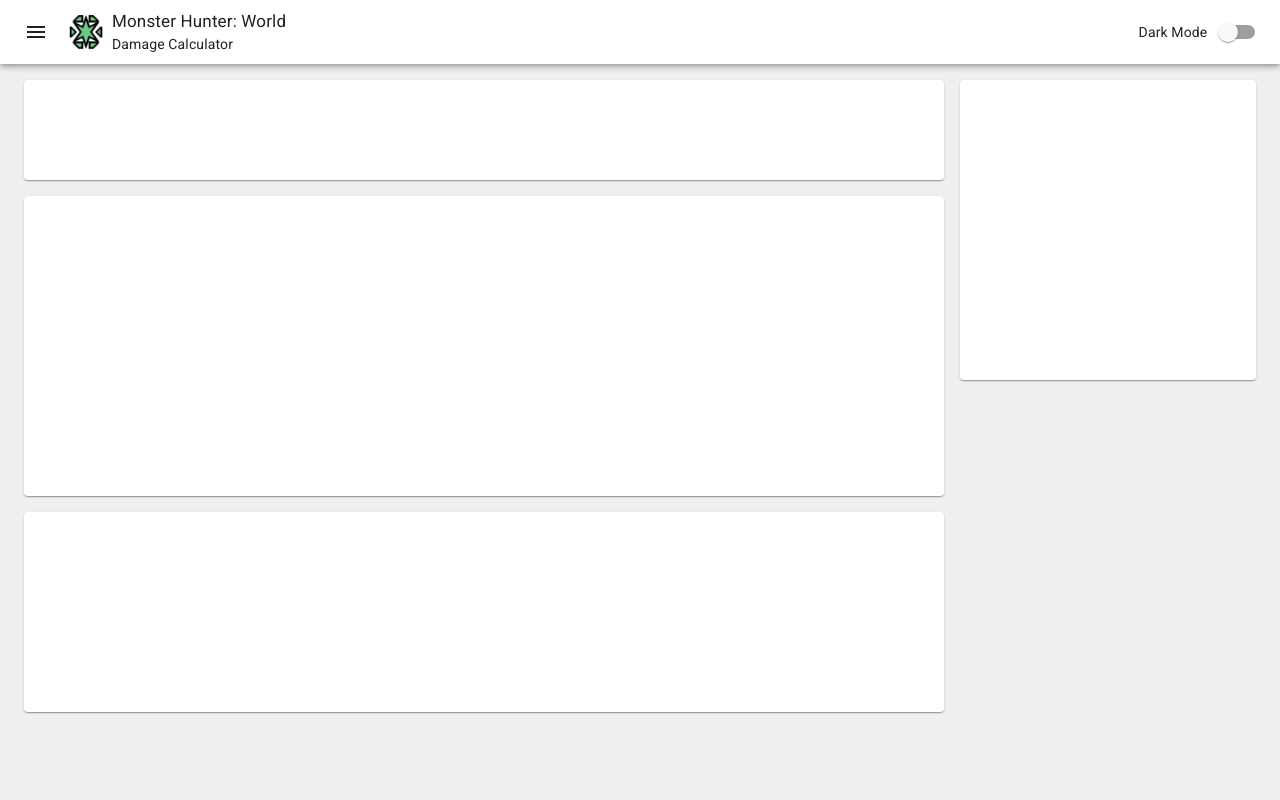
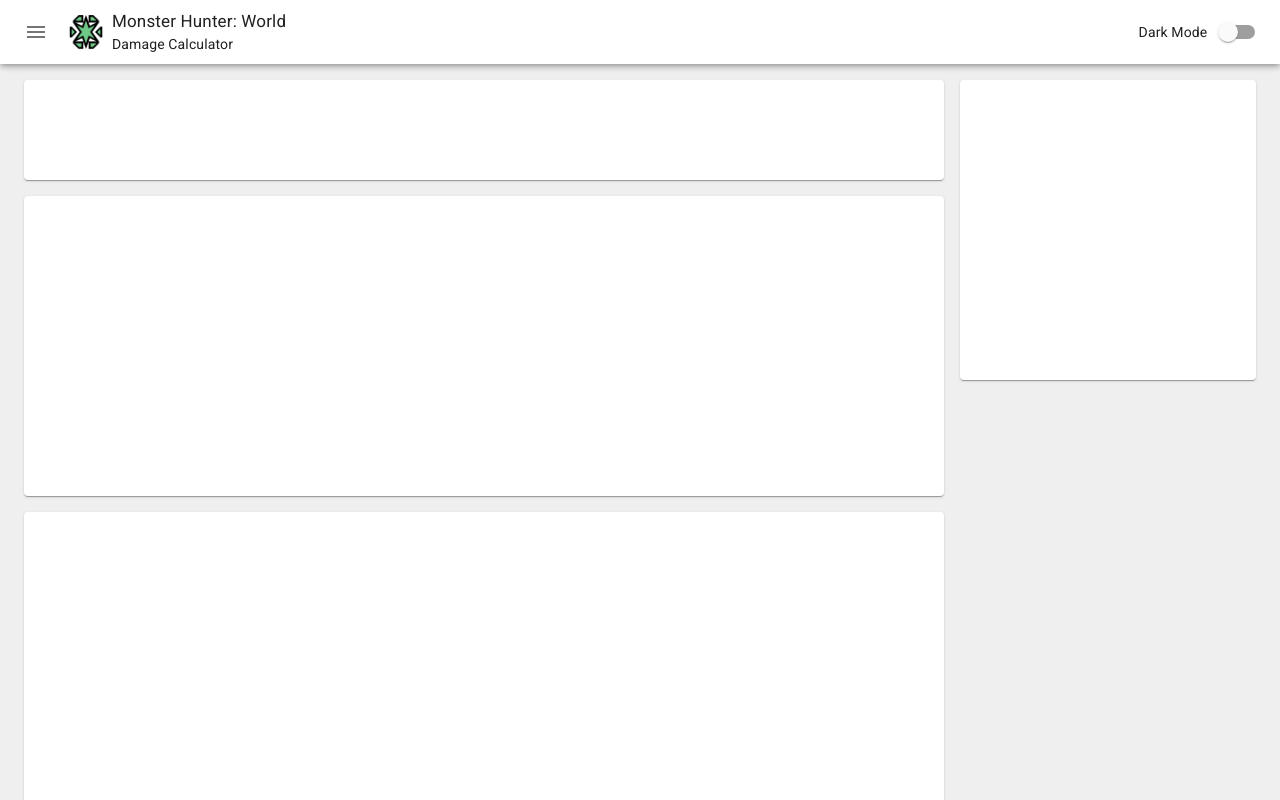
Before and after one commit to dsankar1/mhwcalculator-ui, a React (Create React App) app: page /calculator/damage in a window 1280 px wide. Shown: the top 800 px of the page. Built offline with nearby package versions, Linux system fonts and the light colour scheme.

Commit message:
added side navigation

```diff
--- a/package.json
+++ b/package.json
@@ -7,6 +7,7 @@
     "@material-ui/core": "^4.7.0",
     "@material-ui/icons": "^4.5.1",
     "axios": "^0.18.1",
+    "clsx": "^1.0.4",
     "lodash": "^4.17.15",
     "react": "^16.12.0",
     "react-dom": "^16.12.0",
--- a/src/App.js
+++ b/src/App.js
@@ -1,17 +1,19 @@
-import _ from 'lodash';
-import React, { createContext, Fragment, useState, useCallback } from 'react';
-import { createMuiTheme, ThemeProvider, darken } from '@material-ui/core/styles';
-import { CssBaseline, useMediaQuery, makeStyles, Box, AppBar, Toolbar, IconButton, Typography, FormControlLabel, Switch } from '@material-ui/core';
-import { Menu } from '@material-ui/icons';
+import React, { createContext, useState, useCallback } from 'react';
+import { createMuiTheme, ThemeProvider } from '@material-ui/core/styles';
+import { CssBaseline, makeStyles, List, ListItem, ListItemIcon, ListItemText } from '@material-ui/core';
+import { Home, Info } from '@material-ui/icons';
 import { Switch as RouteSwitch, Route, Redirect } from 'react-router-dom';
 import DamageCalculator from './DamageCalculator';
-import NotFound from './NotFound';
+import Navigation from './Navigation';
 
 export const SubtitleContext = createContext();
 
 const lightTheme = createMuiTheme({
     palette: {
         type: 'light',
+        text: {
+            primary: '#212121'
+        },
         background: {
             default: '#efefef'
         },
@@ -27,6 +29,9 @@ const lightTheme = createMuiTheme({
 const darkTheme = createMuiTheme({
     palette: {
         type: 'dark',
+        text: {
+            primary: '#efefef'
+        },
         background: {
             default: '#212121',
             paper: '#303030'
@@ -40,119 +45,67 @@ const darkTheme = createMuiTheme({
     }
 });
 
+const useStyles = makeStyles(theme => ({
+    menuItem: {
+        paddingLeft: theme.spacing(3),
+        paddingRight: theme.spacing(3),
+        [theme.breakpoints.down('sm')]: {
+            paddingLeft: theme.spacing(2),
+            paddingRight: theme.spacing(2),
+        }
+    }
+}));
+
 export const App = () => {
     const [mode, setMode] = useState('light');
+    const [menuOpen, setMenuOpen] = useState(false);
+    const [subtitle, setSubtitle] = useState('');
+    const classes = useStyles();
 
     const toggleMode = useCallback(() => {
-        if (mode === 'dark') {
-            setMode('light');
-        } else {
-            setMode('dark');
-        }
-    }, [mode, setMode]);
+        setMode(mode => mode === 'dark' ? 'light' : 'dark');
+    }, [setMode]);
+
+    const toggleMenu = useCallback(() => {
+        setMenuOpen(menuOpen => !menuOpen);
+    }, [setMenuOpen]);
 
     return (
         <ThemeProvider theme={mode === 'dark' ? darkTheme : lightTheme}>
-            <Route render={routeProps => (
-                <Content {...routeProps} mode={mode} toggleMode={toggleMode} />
-            )} />
-        </ThemeProvider>
-    )
-}
-
-const useStyles = makeStyles(theme => ({
-    appBar: {
-        backgroundColor: theme.palette.background.paper
-    },
-    titleBox: {
-        flexGrow: 1,
-        marginLeft: theme.spacing(1)
-    },
-    icon: {
-        width: 36,
-        height: 36,
-        cursor: 'pointer'
-    },
-    title: {
-        fontSize: 17,
-        color: darken(theme.palette.text.primary, 0.1)
-    },
-    subtitle: {
-        fontSize: 14,
-        color: darken(theme.palette.text.primary, 0.1)
-    },
-    menu: {
-        marginRight: theme.spacing(1),
-        color: darken(theme.palette.text.primary, 0.1)
-    },
-    darkModeLabel: {
-        fontSize: 14,
-        marginRight: theme.spacing(0.2),
-        color: darken(theme.palette.text.primary, 0.1)
-    }
-}));
-
-const Content = ({ history, mode, toggleMode }) => {
-    const [subtitle, setSubtitle] = useState();
-    const mobile = useMediaQuery('(min-width:500px)');
-    const classes = useStyles();
-
-    const goHome = useCallback(() => {
-        if (_.isFunction(history.push)) {
-            history.push('/');
-        }
-    }, [history.push]);
-
-    return (
-        <Fragment>
             <CssBaseline />
             <SubtitleContext.Provider value={setSubtitle}>
-                <AppBar position='static' className={classes.appBar}>
-                    <Toolbar>
-                        <IconButton edge='start' color='inherit' aria-label='menu' className={classes.menu}>
-                            <Menu />
-                        </IconButton>
-                        <img
-                            alt='Monster Hunter Gem'
-                            src={process.env.PUBLIC_URL + '/favicon.png'}
-                            className={classes.icon}
-                            onClick={goHome}
-                        />
-                        <Box display='flex' flexDirection='column' justifyContent='center' className={classes.titleBox}>
-                            <Typography className={classes.title}>
-                                Monster Hunter: World
-                            </Typography>
-                            {subtitle && (
-                                <Typography className={classes.subtitle}>
-                                    {subtitle}
-                                </Typography>
-                            )}
-                        </Box>
-                        <FormControlLabel
-                            labelPlacement='start'
-                            label={mobile ? (
-                                <Typography className={classes.darkModeLabel}>
-                                    Dark Mode
-                                </Typography>
-                            ) : null}
-                            control={
-                                <Switch
-                                    checked={mode === 'dark'}
-                                    onClick={toggleMode}
-                                />
-                            }
-                        />
-                    </Toolbar>
-                </AppBar>
-                <Box>
-                    <RouteSwitch>
-                        <Route exact path='/' render={() => <Redirect to='/calculator/damage' />} />
-                        <Route path='/calculator/damage' component={DamageCalculator} />
-                        <Route component={NotFound} />
-                    </RouteSwitch>
-                </Box>
+                <Route render={({ history }) => (
+                    <Navigation
+                        subtitle={subtitle}
+                        menuOpen={menuOpen}
+                        onMenuClick={toggleMenu}
+                        onDarkModeClick={toggleMode}
+                        onHomeClick={() => history.push('/calculator/damage')}
+                        menuContent={
+                            <List>
+                                <ListItem button className={classes.menuItem}>
+                                    <ListItemIcon>
+                                        <Home />
+                                    </ListItemIcon>
+                                    <ListItemText primary='Damage Calculator' />
+                                </ListItem>
+                                {/* <ListItem button className={classes.menuItem}>
+                                    <ListItemIcon>
+                                        <Info style={{ fontSize: 22 }} />
+                                    </ListItemIcon>
+                                    <ListItemText primary='Calculation Info' />
+                                </ListItem> */}
+                            </List>
+                        }
+                    >
+                        <RouteSwitch>
+                            <Route path='/calculator/damage' component={DamageCalculator} />
+                            <Route render={() => <Redirect to='/calculator/damage' />} />
+                        </RouteSwitch>
+                    </Navigation>
+                )} />
             </SubtitleContext.Provider>
-        </Fragment>
+        </ThemeProvider>
     );
 }
 
--- a/src/DamageCalculator/index.js
+++ b/src/DamageCalculator/index.js
@@ -37,7 +37,7 @@ export const DamageCalculator = props => {
                         </Card>
                     </Grid>
                     <Grid item xs={12} className={classes.item}>
-                        <Card style={{ height: 200 }}>
+                        <Card style={{ height: 800 }}>
 
                         </Card>
                     </Grid>
--- /dev/null
+++ b/src/Navigation/SideDrawer.js
@@ -0,0 +1,60 @@
+import clsx from 'clsx';
+import React, { memo } from 'react';
+import { makeStyles, Drawer } from '@material-ui/core';
+
+const drawerWidth = 260;
+
+const useStyles = makeStyles(theme => ({
+    drawer: {
+        top: 57,
+        flexShrink: 0,
+        width: drawerWidth,
+        border: 'none',
+        whiteSpace: 'nowrap',
+        boxShadow: theme.shadows[6],
+        [`${theme.breakpoints.up('xs')} and (orientation: landscape)`]: {
+            top: 49
+        },
+        [theme.breakpoints.up('sm')]: {
+            top: 65
+        }
+    },
+    drawerOpen: {
+        width: drawerWidth,
+        transition: theme.transitions.create('width', {
+            easing: theme.transitions.easing.sharp,
+            duration: theme.transitions.duration.enteringScreen
+        }),
+    },
+    drawerClose: {
+        transition: theme.transitions.create('width', {
+            easing: theme.transitions.easing.sharp,
+            duration: theme.transitions.duration.leavingScreen
+        }),
+        width: 0,
+        overflowX: 'hidden',
+        [theme.breakpoints.up('xl')]: {
+            width: theme.spacing(9) + 1,
+        }
+    }
+}));
+
+export const SideDrawer = memo(({ open, menuContent }) => {
+    const classes = useStyles();
+    return (
+        <Drawer
+            variant='permanent'
+            classes={{
+                paper: clsx(classes.drawer, {
+                    [classes.drawerOpen]: open,
+                    [classes.drawerClose]: !open
+                })
+            }}
+            open={open}
+        >
+            {menuContent}
+        </Drawer>
+    );
+});
+
+export default SideDrawer;
--- /dev/null
+++ b/src/Navigation/TopBar.js
@@ -0,0 +1,91 @@
+import React, { memo } from 'react';
+import { makeStyles, useTheme, useMediaQuery, AppBar, Toolbar, Box, IconButton, Typography, FormControlLabel, Switch } from '@material-ui/core';
+import { Menu } from '@material-ui/icons';
+
+const useStyles = makeStyles(theme => ({
+    appBar: {
+        backgroundColor: theme.palette.background.paper
+    },
+    titleBox: {
+        flexGrow: 1,
+        marginLeft: theme.spacing(1)
+    },
+    icon: {
+        width: 36,
+        height: 36,
+        cursor: 'pointer'
+    },
+    title: {
+        fontSize: 17,
+        color: theme.palette.text.primary
+    },
+    subtitle: {
+        fontSize: 14,
+        color: theme.palette.text.primary
+    },
+    menuButton: {
+        marginRight: theme.spacing(1)
+    },
+    darkModeLabel: {
+        fontSize: 14,
+        marginRight: theme.spacing(0.2),
+        color: theme.palette.text.primary
+    }
+}));
+
+export const TopBar = memo(({ subtitle, onMenuClick, onHomeClick, onDarkModeClick }) => {
+    const theme = useTheme();
+    const classes = useStyles();
+    const mobile = useMediaQuery('(min-width:500px)');
+    return (
+        <AppBar position='fixed' className={classes.appBar}>
+            <Toolbar>
+                <IconButton
+                    edge='start'
+                    aria-label='menu'
+                    className={classes.menuButton}
+                    onClick={onMenuClick}
+                >
+                    <Menu />
+                </IconButton>
+                <img
+                    alt='Monster Hunter Gem'
+                    src={process.env.PUBLIC_URL + '/favicon.png'}
+                    className={classes.icon}
+                    onClick={onHomeClick}
+                />
+                <Box
+                    display='flex'
+                    flexDirection='column'
+                    justifyContent='center'
+                    className={classes.titleBox}
+                >
+                    <Typography className={classes.title}>
+                        Monster Hunter: World
+                    </Typography>
+                    {subtitle && (
+                        <Typography className={classes.subtitle}>
+                            {subtitle}
+                        </Typography>
+                    )}
+                </Box>
+                <FormControlLabel
+                    labelPlacement='start'
+                    label={mobile ? (
+                        <Typography className={classes.darkModeLabel}>
+                            Dark Mode
+                        </Typography>
+                    ) : null}
+                    control={
+                        <Switch
+                            checked={theme.palette.type === 'dark'}
+                            onClick={onDarkModeClick}
+                        />
+                    }
+                />
+            </Toolbar>
+        </AppBar>
+    );
+});
+
+export default TopBar;
--- /dev/null
+++ b/src/Navigation/index.js
@@ -0,0 +1,34 @@
+import React, { memo, Fragment } from 'react';
+import { makeStyles, Box } from '@material-ui/core';
+import TopBar from './TopBar';
+import SideDrawer from './SideDrawer';
+
+const useStyles = makeStyles(theme => ({
+    container: {
+        marginTop: 56 + theme.spacing(2),
+        [`${theme.breakpoints.up('xs')} and (orientation: landscape)`]: {
+            marginTop: 48 + theme.spacing(2)
+        },
+        [theme.breakpoints.up('sm')]: {
+            marginTop: 64 + theme.spacing(2)
+        }
+    }
+}));
+
+export const Navigation = memo(({ children, menuOpen, menuContent, ...topBarProps }) => {
+    const classes = useStyles();
+    return (
+        <Fragment>
+            <TopBar {...topBarProps} />
+            <SideDrawer
+                open={menuOpen}
+                menuContent={menuContent}
+            />
+            <Box className={classes.container}>
+                {children}
+            </Box>
+        </Fragment>
+    );
+});
+
+export default Navigation;
```
